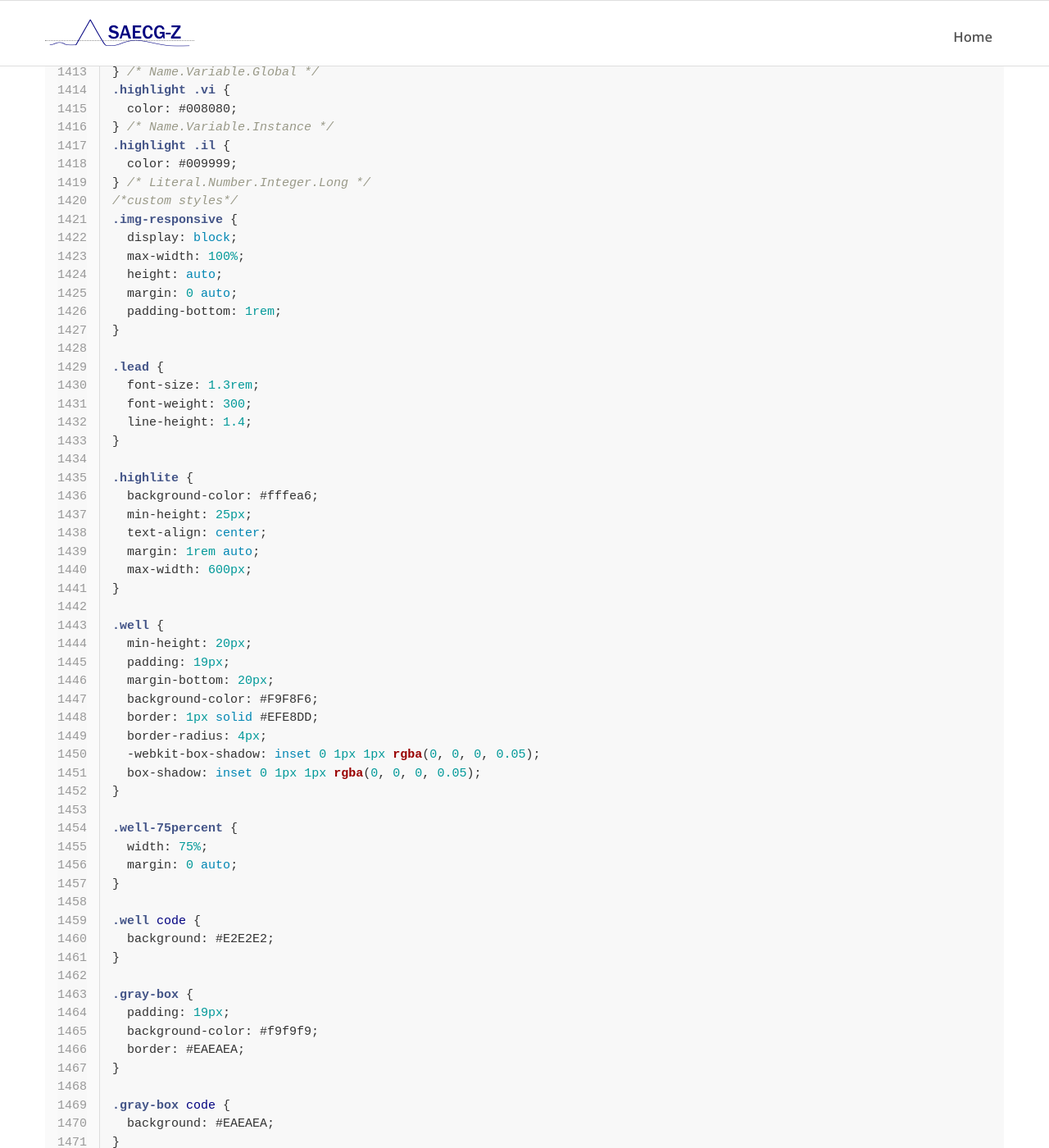
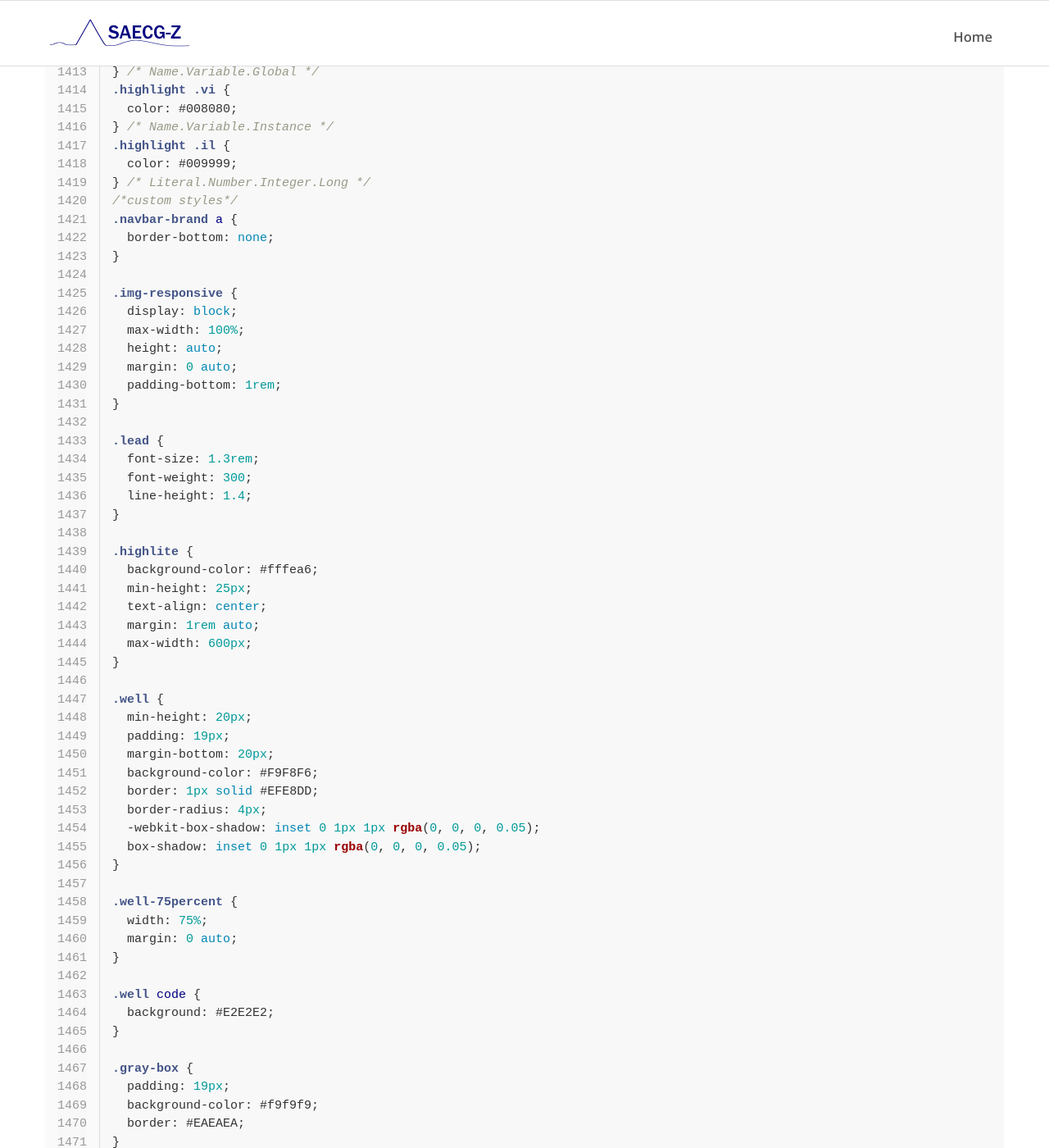
Before and after one commit to rdyar/strapless, a Jekyll site: the page built from the-live-css.md, in a window 1280 px wide and 1400 px high, scrolled down 31986 px. Shown: the whole window at 82% size. Built offline with Jekyll 4.4.1, drawn with Linux system fonts in a browser that asks for light colours.

Commit message:
Update custom-styles.scss

```diff
--- a/_sass/custom-styles.scss
+++ b/_sass/custom-styles.scss
@@ -1,4 +1,7 @@
 /*custom styles*/
+.navbar-brand a {
+    border-bottom: none;
+}
 .img-responsive {
     display: block;
     max-width: 100%;
```
